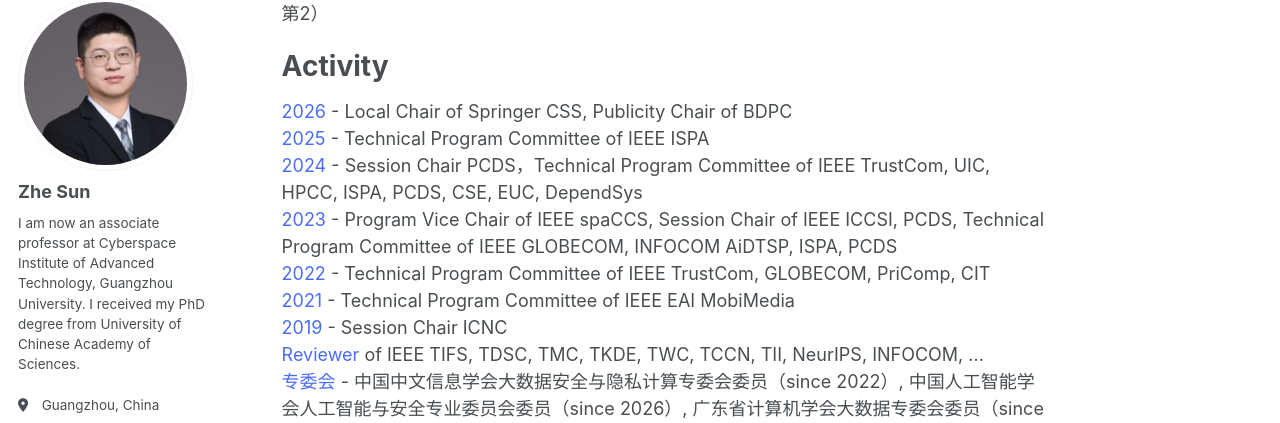
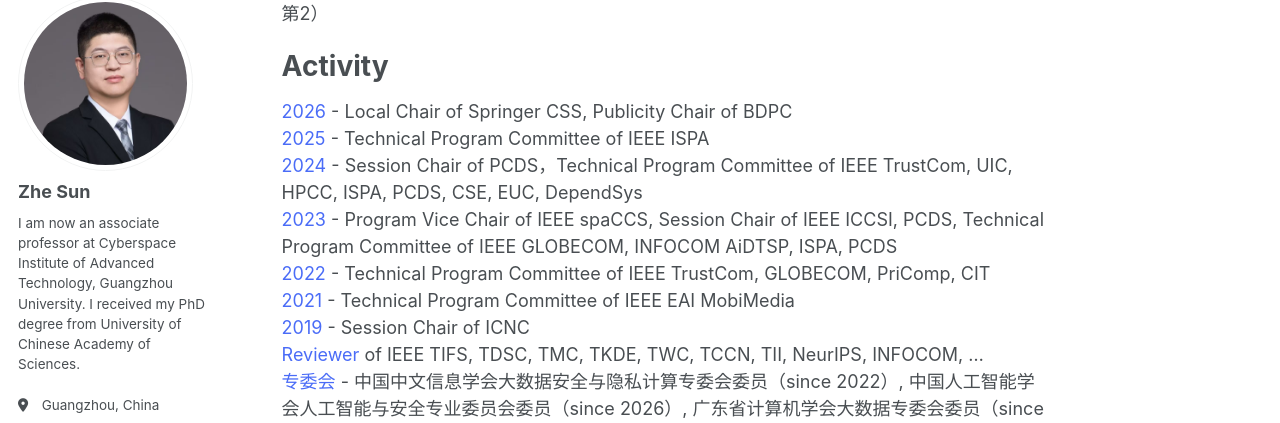
Before and after one commit to ZheSun208/ZheSun208.github.io, a Jekyll site: the page built from _pages/about.md, in a window 1280 px wide and 900 px high, scrolled down 2155 px. Shown: the part 105-528 px from the top of the window. Built offline with Jekyll 4.4.1, drawn with Linux system fonts in a browser that asks for light colours; some web fonts are replaced; a script bundle is joined from its source files by our own code; library files that are not in the unit come from our copies.

Commit message:
Update about.md

```diff
--- a/_pages/about.md
+++ b/_pages/about.md
@@ -69,11 +69,11 @@
 ======
 <span style="color:#4a6cf7;">2026</span> - Local Chair of Springer CSS, Publicity Chair of BDPC
 <span style="color:#4a6cf7;">2025</span> - Technical Program Committee of IEEE ISPA
-<span style="color:#4a6cf7;">2024</span> - Session Chair PCDS，Technical Program Committee of IEEE TrustCom, UIC, HPCC, ISPA, PCDS, CSE, EUC, DependSys
+<span style="color:#4a6cf7;">2024</span> - Session Chair of PCDS，Technical Program Committee of IEEE TrustCom, UIC, HPCC, ISPA, PCDS, CSE, EUC, DependSys
 <span style="color:#4a6cf7;">2023</span> - Program Vice Chair of IEEE spaCCS, Session Chair of IEEE ICCSI, PCDS, Technical Program Committee of IEEE GLOBECOM, INFOCOM AiDTSP, ISPA, PCDS
 <span style="color:#4a6cf7;">2022</span> - Technical Program Committee of IEEE TrustCom, GLOBECOM, PriComp, CIT
 <span style="color:#4a6cf7;">2021</span> - Technical Program Committee of IEEE EAI MobiMedia
-<span style="color:#4a6cf7;">2019</span> - Session Chair ICNC
+<span style="color:#4a6cf7;">2019</span> - Session Chair of ICNC
 <span style="color:#4a6cf7;">Reviewer</span> of IEEE TIFS, TDSC, TMC, TKDE, TWC, TCCN, TII, NeurIPS, INFOCOM, ...
 <span style="color:#4a6cf7;">专委会</span> - 中国中文信息学会大数据安全与隐私计算专委会委员（since 2022）, 中国人工智能学会人工智能与安全专业委员会委员（since 2026）, 广东省计算机学会大数据专委会委员（since 2023）
 <span style="color:#4a6cf7;">期刊</span> - 《网络与信息安全学报》青年编委（since 2023）, 《Blockchain》青年编委（since 2023）
```
